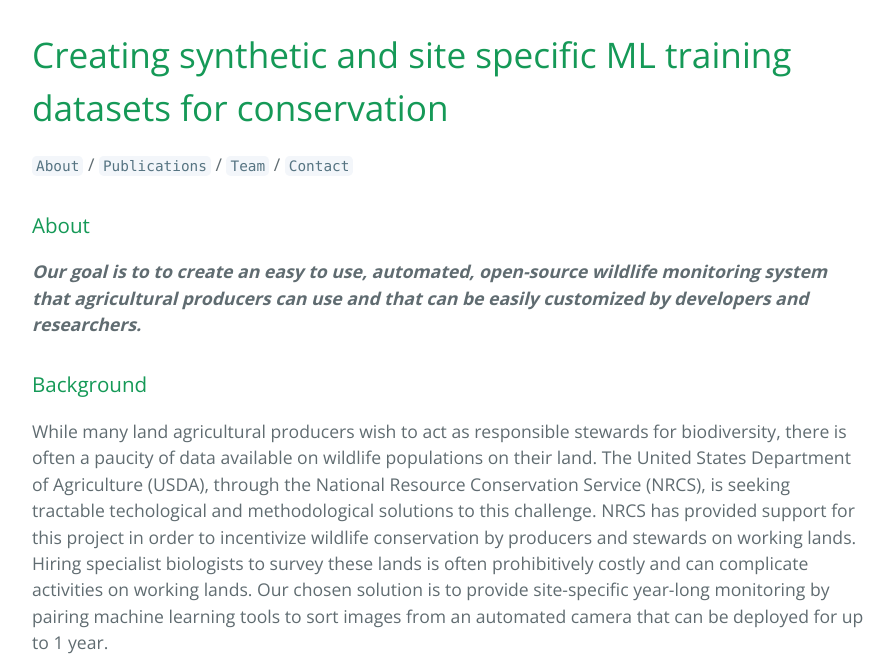
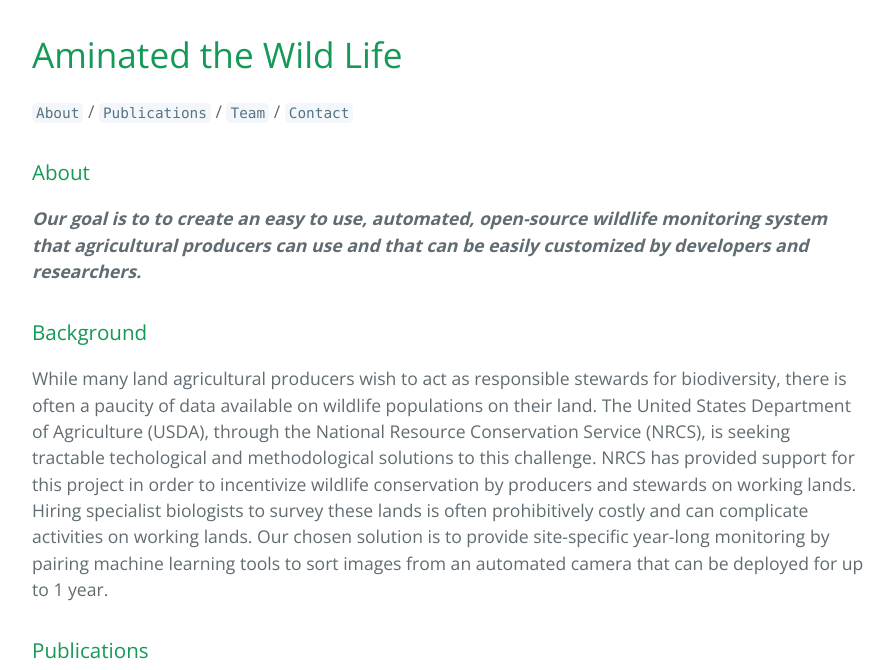
Before and after one commit to Automated-Wildlife-CIG/Automated-Wildlife-CIG.github.io, a Jekyll site: the page built from index.md, in a window 1280 px wide and 900 px high, cut to the strip 230-900 px from the top of the window. Shown: the whole strip, without its empty margins (192-1086 px from the left). Built offline with Jekyll 4.4.1, drawn with Linux system fonts in a browser that asks for light colours.

Commit message:
changed title

````diff
--- a/index.md
+++ b/index.md
@@ -2,7 +2,7 @@
 layout: default
 ---
 
-# Creating synthetic and site specific ML training datasets for conservation
+# Aminated the Wild Life
 
 [```About```](#about) / [```Publications```](#publications) /  [```Team```](#team) / [```Contact```](#contact)
 
````
